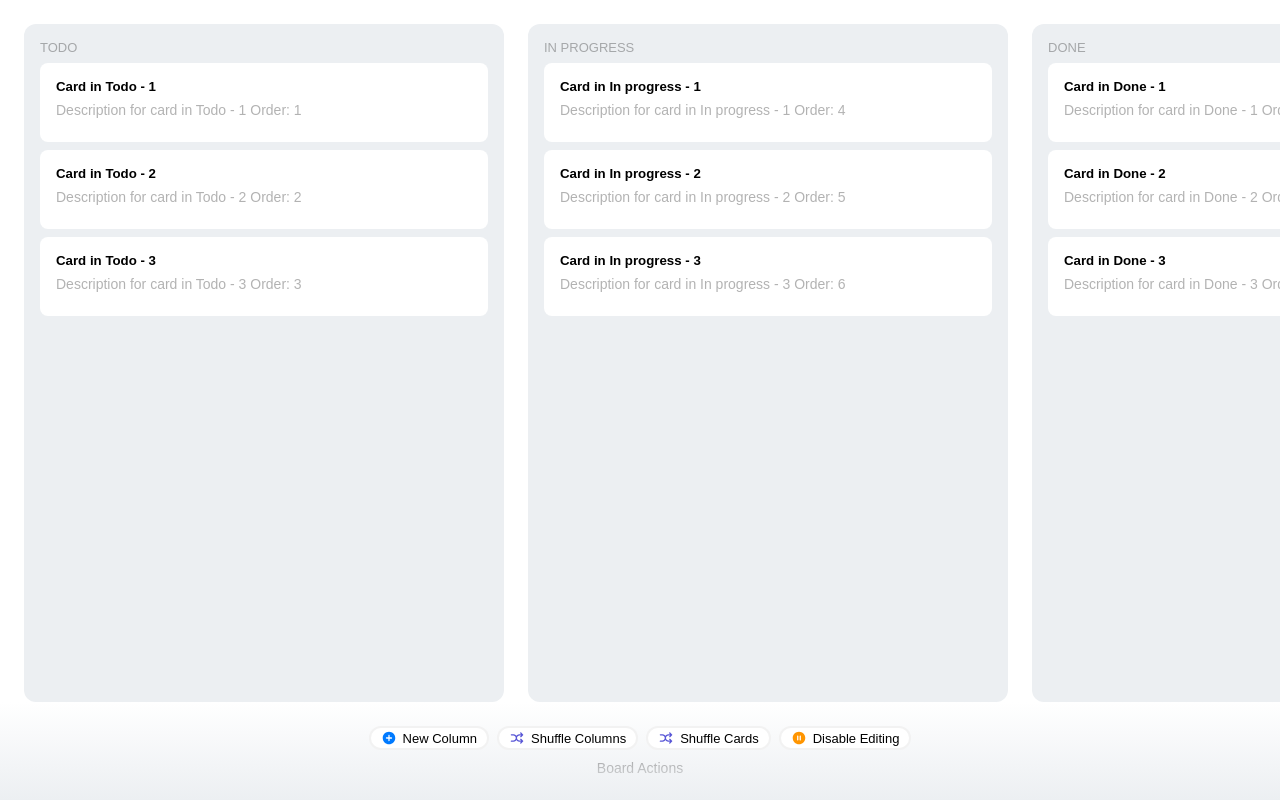
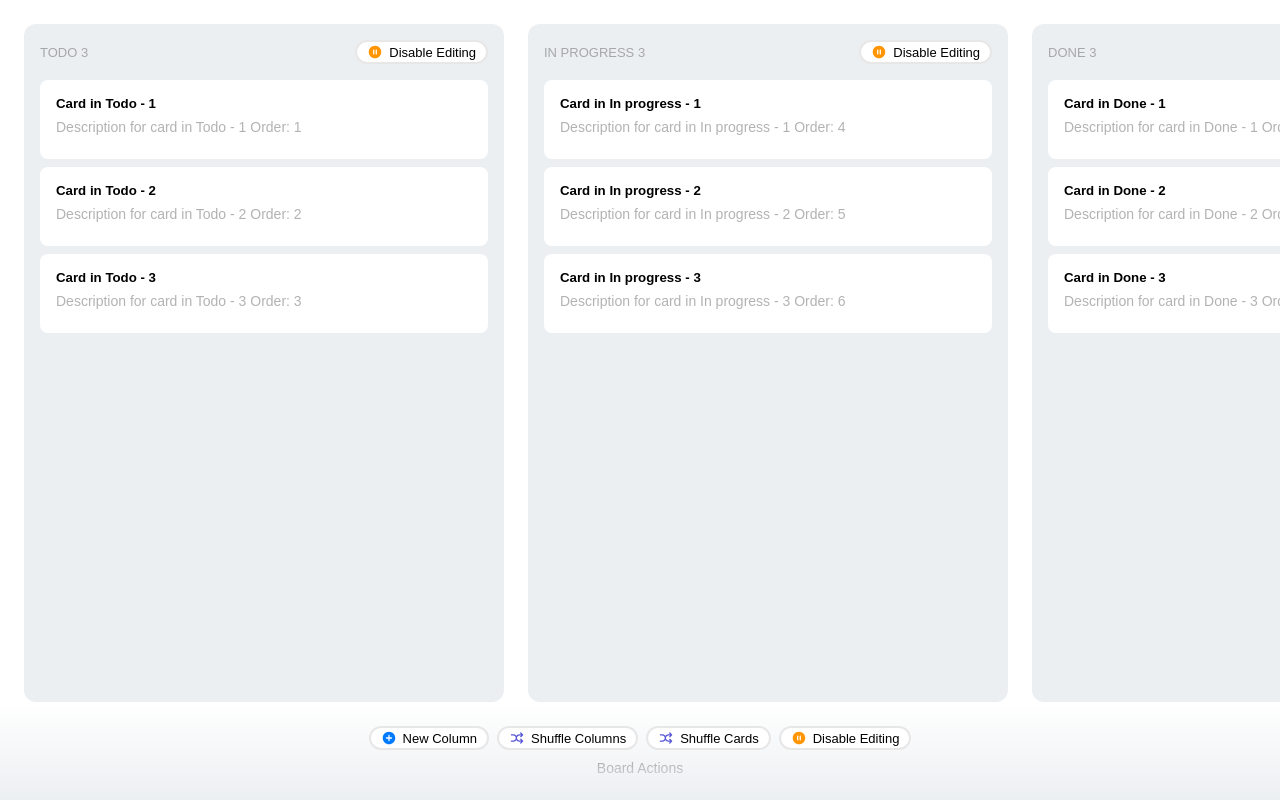
Before and after one commit to AbdulAzizi/vue-kanban-v1, a Vue app: page / in a window 1280 px wide. Built offline with nearby package versions, Linux system fonts and the light colour scheme.

Commit message:
Introduce single column disable feature. Also improve previous one

```diff
--- a/src/assets/base.css
+++ b/src/assets/base.css
@@ -1,5 +1,5 @@
 :root {
-    --vt-c-black-005: rgba(0, 0, 0, 0.05);
+    --vt-c-black-005: #e7e7e7;
     --vt-c-black-015: rgba(0, 0, 0, 0.15);
     --vt-c-black-03: rgba(0, 0, 0, 0.3);
     --vt-c-black-04: rgba(0, 0, 0, 0.4);
@@ -15,6 +15,7 @@
     --vt-c-white-trasparent: #ffffffd5;
     --vt-c-grey: #CED9E3;
     --vt-c-grey-bright-trasparent: #eceff2d5;
+    --vt-c-grey-bright-2: #eceff27d;
     --vt-c-grey-bright: #ECEFF2;
 }
 
--- a/src/components/KanbanBoard.vue
+++ b/src/components/KanbanBoard.vue
@@ -22,8 +22,7 @@
 <template>
     <div class="kanban-container">
         <section
-        class="kabnban-columns"
-        :class="{ disabled: uiStore.readonly }"
+        class="kanban-columns"
         aria-label="Kanban Board">
             <KanbanColumn
                 v-for="column in columnsStore.columns"
@@ -66,8 +65,8 @@
 
                     <BaseButton
                     @click="uiStore.toggleReadonly"
-                    icon="pause">
-                        {{ uiStore.readonly ? 'Enable Editing' : 'Disable Editing' }}
+                    :icon="uiStore.readonly ? 'play' : 'pause'">
+                        {{ uiStore.readonly ? 'Unlock Editing' : 'Disable Editing'}}
                     </BaseButton>
                 </div>
                 <div class="label">Board Actions</div>
@@ -88,7 +87,7 @@
     user-select: none;
 }
 
-.kabnban-columns {
+.kanban-columns {
     flex: 1;
     display: flex;
     gap: 24px;
@@ -97,15 +96,12 @@
     align-items: stretch;
     overflow-x: auto;
 }
-.kabnban-columns.disabled {
-    opacity: 0.6;
-}
 
-.kabnban-columns::-webkit-scrollbar {
+.kanban-columns::-webkit-scrollbar {
     height: 8px;
 }
 
-.kabnban-columns::-webkit-scrollbar-thumb {
+.kanban-columns::-webkit-scrollbar-thumb {
     background-color: rgba(0, 0, 0, 0.2);
     border-radius: 4px;
 }
--- a/src/components/KanbanColumn.vue
+++ b/src/components/KanbanColumn.vue
@@ -1,8 +1,10 @@
 <script lang="ts" setup>
+    import { ref, watch } from 'vue';
     import type { KanbanColumnType } from '../types/kanbanTypes';
     import KanbanCard from './KanbanCard.vue';
     import { useDragStore } from '@/stores/drag';
     import { useCardsStore } from '@/stores/cards';
+    import BaseButton from './BaseButton.vue';
 
     const props = defineProps<{
         column: KanbanColumnType,
@@ -13,12 +15,18 @@
         (e: 'reorder-column', column: KanbanColumnType): void
     }>();
 
+    const disabled = ref(props.disabled);
+
+    watch(() => props.disabled, (newVal) => {
+        disabled.value = newVal;
+    });
+
     const dragStore = useDragStore();
     const cardsStore = useCardsStore();
     const cards = cardsStore.getCardsForColumn(props.column.id)
 
     const ondragstart = (event: DragEvent) => {
-        if (props.disabled) return;
+        if (disabled.value) return;
 
         if (event.dataTransfer) {
             event.dataTransfer.effectAllowed = 'move';
@@ -31,7 +39,7 @@
     };
 
     const ondragover = () => {
-        if (props.disabled) return;
+        if (disabled.value) return;
 
         if (dragStore.dragType === 'column') {
             emit('reorder-column', props.column);
@@ -42,7 +50,7 @@
     };
 
     const ondragend = (event: DragEvent) => {
-        if (props.disabled) return;
+        if (disabled.value) return;
 
         dragStore.clearDrag();
 
@@ -57,13 +65,28 @@
 <template>
   <section
     class="kanban-column"
+    :class="{ disabled }"
     :aria-label="props.column.title"
     @dragend="ondragend"
     @dragover.prevent="ondragover"
     @dragstart="ondragstart"
     :draggable="!disabled"
   >
-    <header class="kanban-column-title">{{ props.column.title }}</header>
+    <header class="kanban-column-title kanban-column-header">
+        <h2 class="kanban-column-heading">
+            {{ props.column.title }}
+            <span v-if="cards.length" aria-label="Number of cards">{{ cards.length }}</span>
+        </h2>
+        <nav class="kanban-column-nav">
+            <BaseButton
+                @click="disabled = !disabled"
+                :icon="disabled ? 'play' : 'pause'"
+                :aria-pressed="disabled"
+            >
+                {{ disabled ? 'Unlock Editing' : 'Disable Editing' }}
+            </BaseButton>
+        </nav>
+    </header>
     <ul class="kanban-cards-container">
         <li class="kanban-card-item"
             v-for="card in cards"
@@ -94,10 +117,16 @@
     background-color: var(--vt-c-grey-bright-trasparent);
 }
 
-.kanban-column-title {
+.kanban-column.disabled {
+    background-color: var(--vt-c-grey-bright-2);
+}
+
+.kanban-column-heading {
+    font-weight: 400;
     text-transform: uppercase;
     font-size: 13px;
     color: var(--vt-c-black-03);
+    margin: 0;
 }
 
 .kanban-cards-container {
@@ -109,7 +138,18 @@
     overflow-y: auto;
 }
 
+.disabled .kanban-cards-container {
+    opacity: 0.5;
+}
+
 .kanban-card-item {
     list-style: none;
 }
+
+.kanban-column-header{
+    display: flex;
+    justify-content: space-between;
+    align-items: center;
+    margin-bottom: 8px;
+}
 </style>
```
